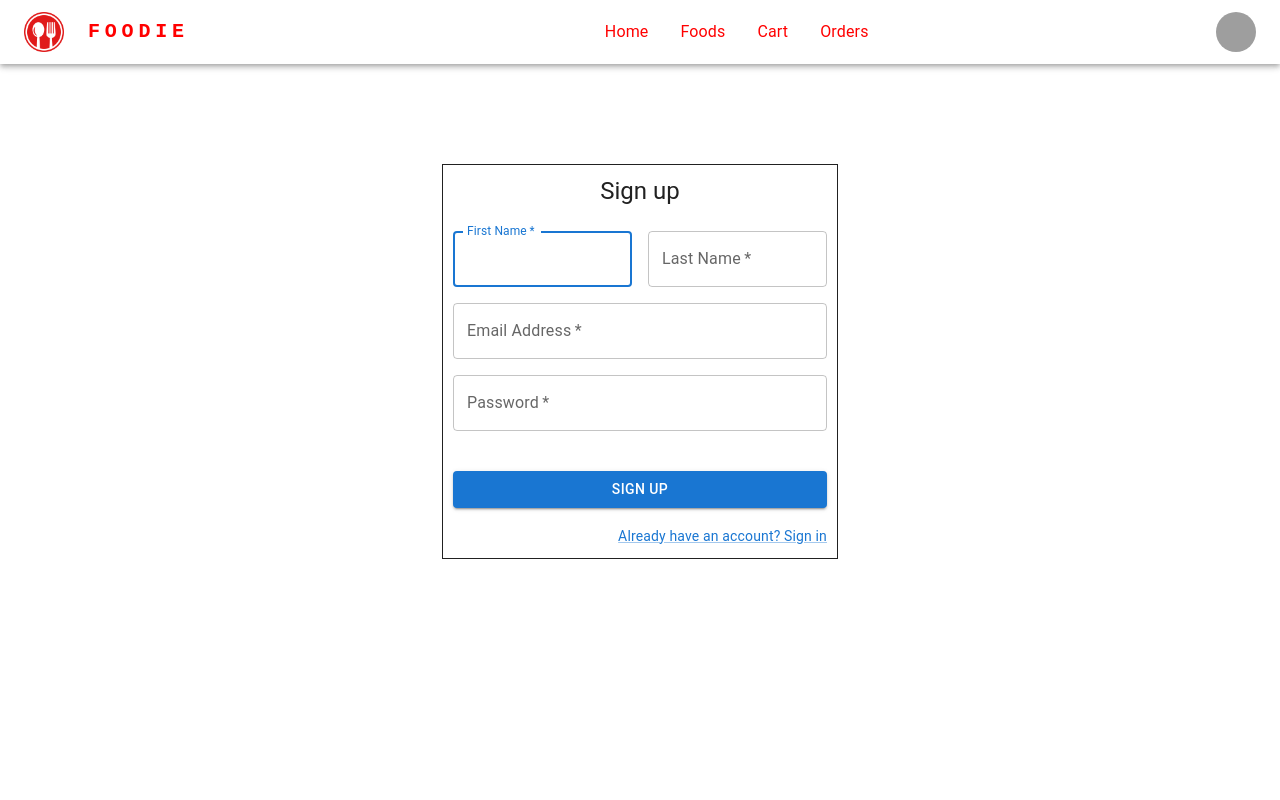
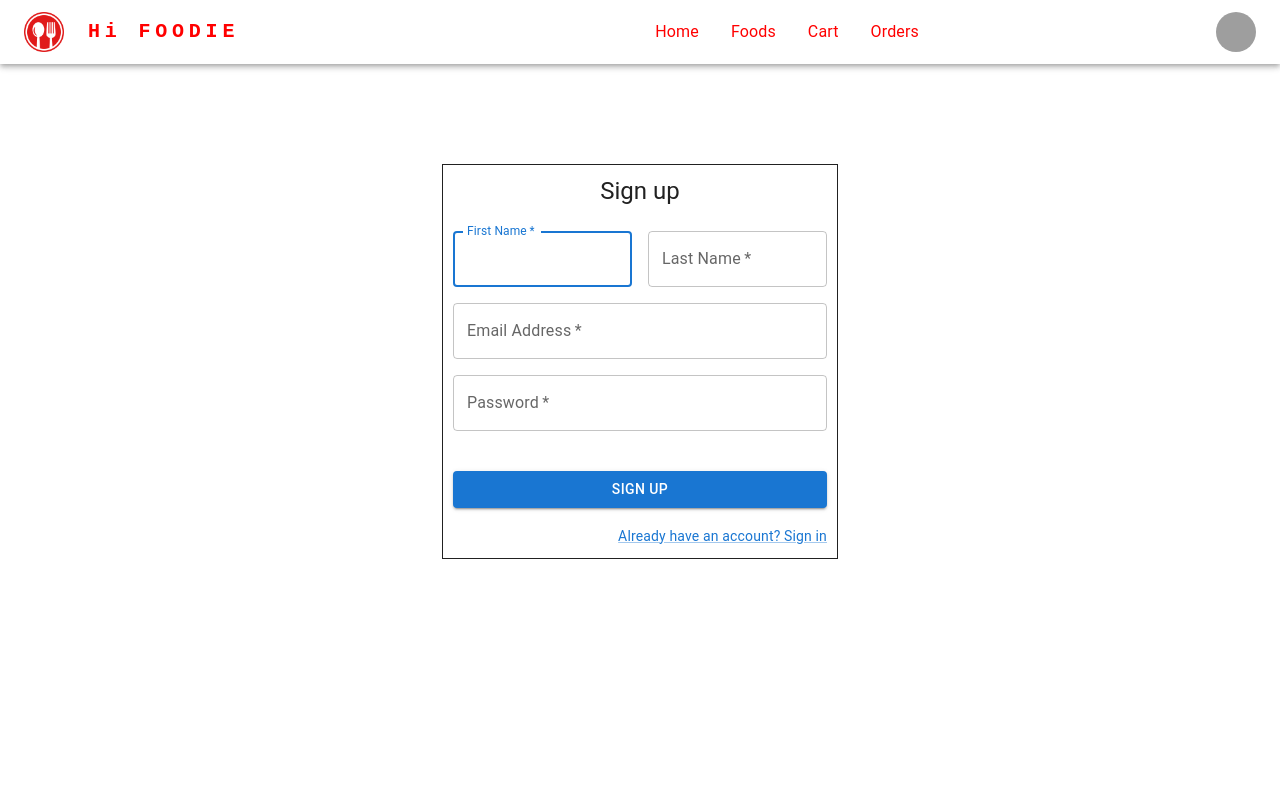
Before and after one commit to Sandeepreyyi/food-delivery-app, a React (Create React App) app: page /resgister in a window 1280 px wide. Shown: the top 800 px of the page. Built offline with nearby package versions, Linux system fonts and the light colour scheme; grey boxes are pictures that could not be loaded.

Commit message:
Update Header.jsx

```diff
--- a/src/Components/Header/Header.jsx
+++ b/src/Components/Header/Header.jsx
@@ -94,7 +94,7 @@ const Header = () => {
 
             }}
           >
-            FOODIE
+            Hi FOODIE
           </Typography>
           <Typography
             variant="h6"
```
